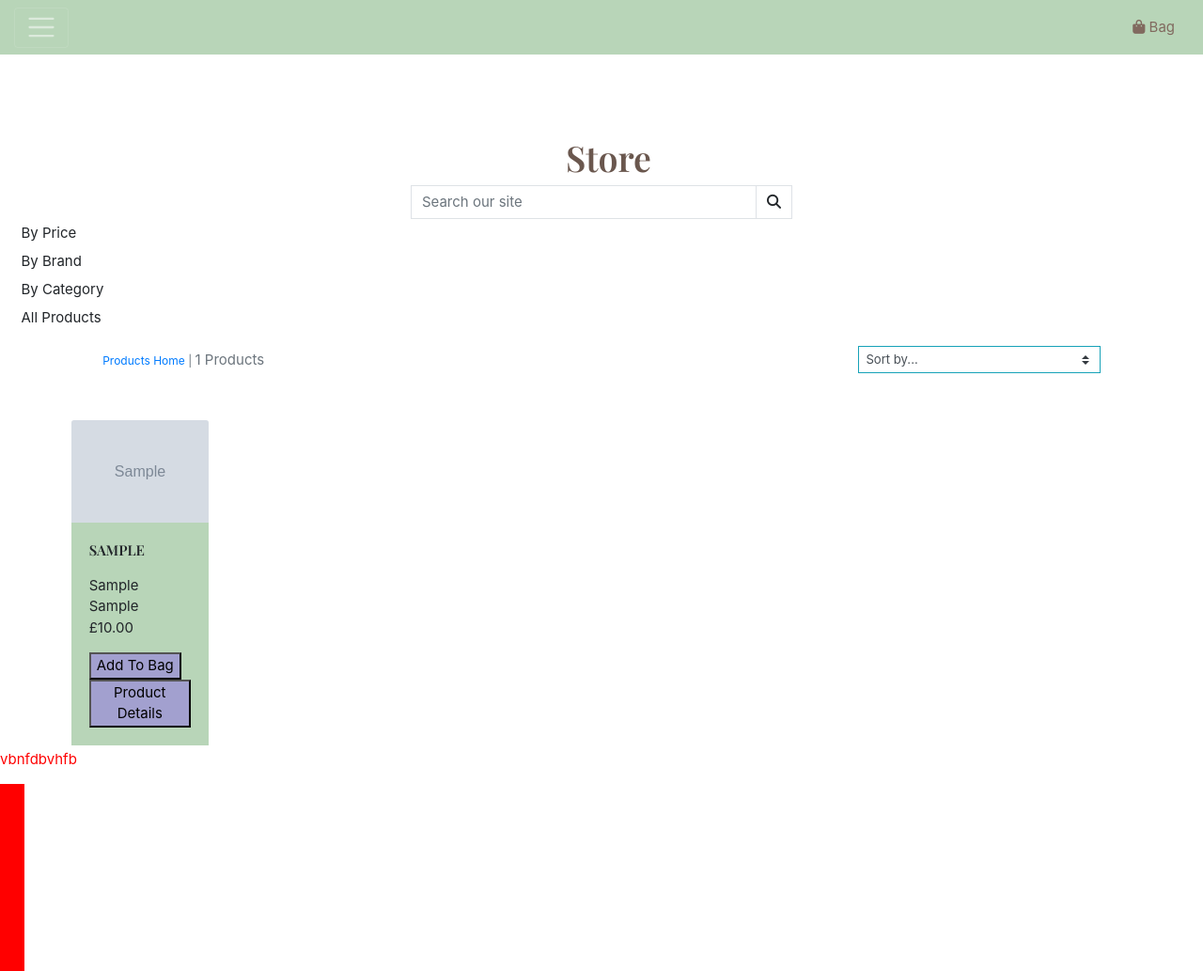
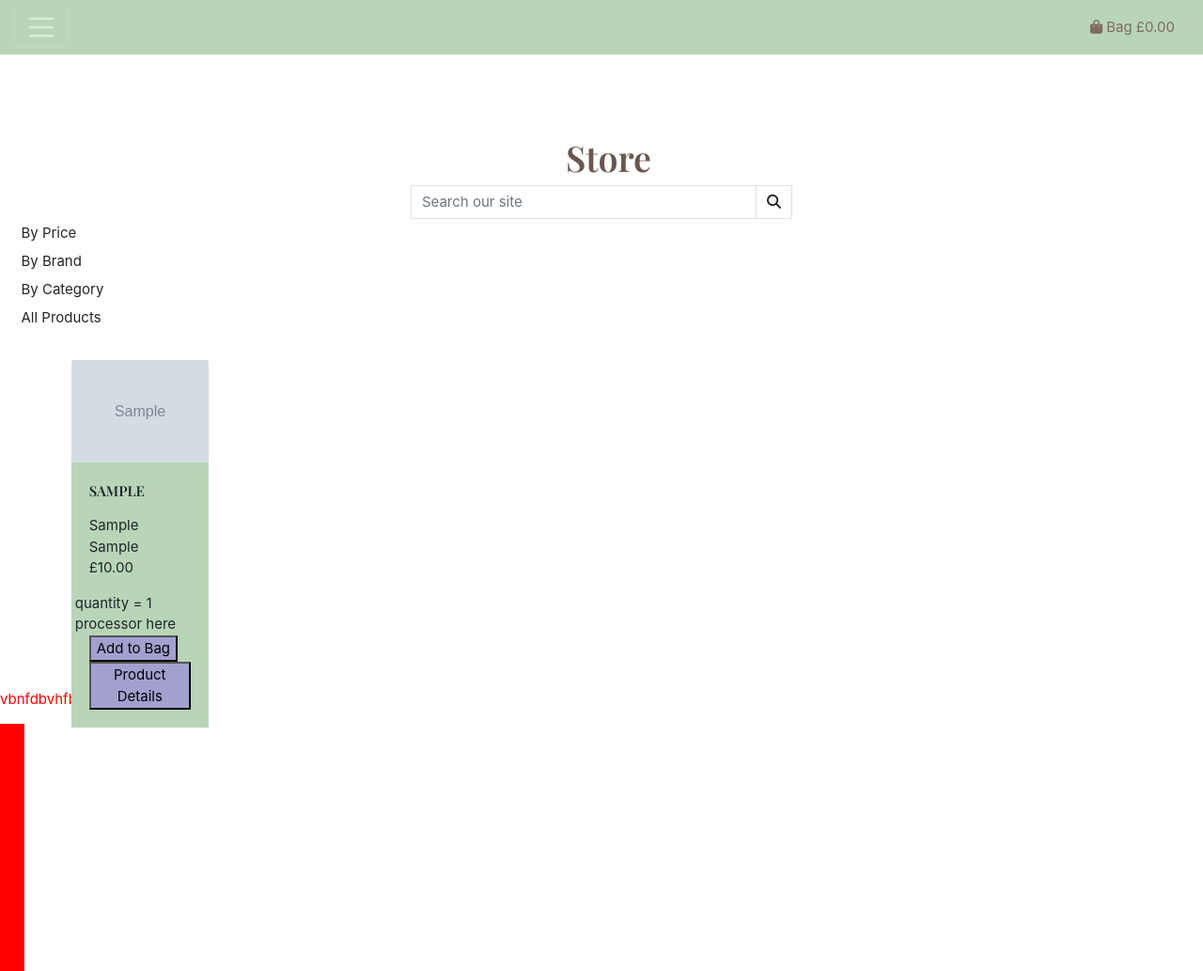
Before and after one commit to Code-Institute-Submissions/Willdeakin-Milestone-Project-4, a Django app: page /store/ in a window 1280 px wide. Shown: the top 1033 px of the page at 94% size. Run offline with Django 3.2, Linux system fonts and the light colour scheme; tables that the repository leaves empty hold one stand-in row (values such as "Sample post"); grey boxes marked "Sample" are stand-in pictures; some libraries are stand-ins or nearby versions.

Commit message:
added add_to_bag functionality

```diff
--- a/bag/contexts.py
+++ b/bag/contexts.py
@@ -1,7 +1,7 @@
 from decimal import Decimal
 from django.conf import settings
 from django.shortcuts import get_object_or_404
-from products.models import Product
+from store.models import Products
 
 
 def bag_contents(request):
@@ -11,19 +11,19 @@ def bag_contents(request):
     product_count = 0
     bag = request.session.get('bag', {})
 
-    for item_id, item_data in bag.items():
-        if isinstance(item_data, int):
-            product = get_object_or_404(Product, pk=item_id)
-            total += item_data * product.price
-            product_count += item_data
+    for item_id, quantity in bag.items():
+        if isinstance(quantity, int):
+            product = get_object_or_404(Products, pk=item_id)
+            total += quantity * product.price
+            product_count += quantity
             bag_items.append({
                 'item_id': item_id,
-                'quantity': item_data,
+                'quantity': quantity,
                 'product': product,
             })
         else:
-            product = get_object_or_404(Product, pk=item_id)
-            for quantity in item_data['items_by_size'].items():
+            product = get_object_or_404(Products, pk=item_id)
+            for quantity in quantity['items_by_size'].items():
                 total += quantity * product.price
                 product_count += quantity
                 bag_items.append({
@@ -31,7 +31,6 @@ def bag_contents(request):
                     'quantity': quantity,
                     'product': product,
                 })
-
 
 
     grand_total = total
--- a/bag/templates/bag/index.html
+++ b/bag/templates/bag/index.html
@@ -42,8 +42,7 @@
                                         <img class="img-fluid rounded" src="{{ item.product.image.url }}">
                                     </td>
                                     <td class="py-3">
-                                        <p class="my-0"><strong>{{ item.product.name }}</strong></p>
-                                        <p class="my-0 small text-muted">SKU: {{ item.product.sku|upper }}</p>
+                                        <p class="my-0">Product: {{ item.product.product|upper }}</p>
                                     </td>
                                     <td class="py-3">
                                         <p class="my-0">${{ item.product.price }}</p>
@@ -77,7 +76,7 @@
                                             </div>
                                         </form>
                                         <a class="update-link text-info"><small>Update</small></a>
-                                        <a class="remove-item text-danger float-right" id="remove_{{ item.item_id }}" data-product_size="{{ item.size }}"><small>Remove</small></a>
+                                        <a class="remove-item text-danger float-right" id="remove_{{ item.item_id }}"><small>Remove</small></a>
                                     </td>
                                     <td class="py-3">
                                         <p class="my-0">${{ item.product.price | calc_subtotal:item.quantity }}</p>
--- a/bag/urls.py
+++ b/bag/urls.py
@@ -2,5 +2,9 @@ from django.urls import path
 from . import views
 
 urlpatterns = [
-    path('', views.view_bag, name='bag'),
+    path('', views.view_bag, name='view_bag'),
+    path('add/<item_id>/', views.add_to_bag, name='add_to_bag'),
+    path('adjust/<item_id>/', views.adjust_bag, name='adjust_bag'),
+    path('adjust/<item_id>/', views.adjust_bag, name='adjust_bag'),
+    path('remove/<item_id>/', views.remove_from_bag, name='remove_from_bag'),
 ]
--- a/milestone_project_4/settings.py
+++ b/milestone_project_4/settings.py
@@ -82,6 +82,7 @@ TEMPLATES = [
                 'django.template.context_processors.request',
                 'django.contrib.auth.context_processors.auth',
                 'django.contrib.messages.context_processors.messages',
+                'bag.contexts.bag_contents',
             ],
         },
     },
--- a/store/templates/store/index.html
+++ b/store/templates/store/index.html
@@ -15,36 +15,8 @@
 
 {% block content %}
 
-<div class="row">
-    <div class="product-container col-10 offset-1">
-
-        <div class="row mt-1 mb-2">
-            <div class="col-12 col-md-6 my-auto order-md-last d-flex justify-content-center justify-content-md-end">
-                <div class="sort-select-wrapper w-50">
-                    <select id="sort-selector" class="custom-select custom-select-sm rounded-0 border border-{% if current_sorting != 'None_None' %}info{% else %}black{% endif %}">
-                        <option value="reset" {% if current_sorting == 'None_None' %}selected{% endif %}>Sort by...</option>
-                        <option value="price_asc" {% if current_sorting == 'price_asc' %}selected{% endif %}>Price (low to high)</option>
-                        <option value="price_desc" {% if current_sorting == 'price_desc' %}selected{% endif %}>Price (high to low)</option>
-                        <option value="brand_asc" {% if current_sorting == 'brand_asc' %}selected{% endif %}>Brand (A-Z)</option>
-                        <option value="brand_desc" {% if current_sorting == 'brand_desc' %}selected{% endif %}>Brand (Z-A)</option>
-                        <option value="category_asc" {% if current_sorting == 'category_asc' %}selected{% endif %}>Category (A-Z)</option>
-                        <option value="category_desc" {% if current_sorting == 'category_desc' %}selected{% endif %}>Category (Z-A)</option>
-                    </select>
-                </div>
-            </div>
 
 
-            <div class="col-12 col-md-6 order-md-first">
-                <p class="text-muted mt-3 text-center text-md-left">
-                    {% if search_term or current_categories or current_sorting != 'None_None' %}
-                        <span class="small"><a href="{% url 'store' %}">Products Home</a> | </span>
-                    {% endif %}
-                    {{ products|length }} Products{% if search_term %} found for <strong>"{{ search_term }}"</strong>{% endif %}
-                </p>
-            </div>
-        </div>
-    </div>
-</div>
 <div class="row">
 {% for product in products %}
 
@@ -63,12 +35,15 @@
                         <p class="mb-0">{{ product.brand }} {{ product.product }}</p>
                         <p>£{{ product.price }}</p>
                         <div class="row">
-                        <a href=""><button class="card-btn">Add To Bag</button></a>
+                            <form class="form" action="{% url 'add_to_bag' product.id %}" method="POST">
+                                {% csrf_token %}
+                                    quantity = 1 processor here
+                                <input type="submit" class="card-btn " value="Add to Bag">
+
+                            </form>
                             <a href="{% url 'product_detail' product.id %}" class=""><button class="card-btn">Product Details</button></a>
                         </div>
-
                     </div>
-
                 </div>
             </div>
         </div>
--- a/store/templates/store/product_detail.html
+++ b/store/templates/store/product_detail.html
@@ -28,7 +28,7 @@
 
 
                     <p class="mt-3">{{ product.description }}</p>
-                    <form class="form" action="" method="POST">
+                    <form class="form" action="{% url 'add_to_bag' product.id %}" method="POST">
                         {% csrf_token %}
                         <div class="form-row">
 
@@ -72,6 +72,8 @@
                             <input type="hidden" name="redirect_url" value="{{ request.path }}">
                         </div>
                     </form>
+
+
                 </div>
             </div>
         </div>
--- a/templates/base.html
+++ b/templates/base.html
@@ -36,40 +36,7 @@
   {% include 'includes/navbar.html' %}
 
 
-    <div class="nav-wrapper">
 
-        <div class="pos-f-t">
-          <div class="collapse" id="navbarToggleExternalContent">
-            {% if request.user.is_authenticated %}
-                  <div class="bg-custom p-4">
-                      <div class="row">
-                        <span class="col-3"><a href="{% url 'home' %}" class="nav-link">Home</a></span>
-                        <span class="col-3"><a href="{% url 'store' %}" class="nav-link">Browse Our Selection Of Fitness Equipment</a></span>
-                        <span class="col-3 "><a href="{% url 'profile' %}" class="nav-link">Profile</a></span>
-                        <span class="col-3"><a href="{% url 'account_logout' %}" class="nav-link">Logout</a></span>
-                        <span class="session-user">Logged in</span>
-                    </div>
-                  </div>
-            {% else %}
-
-                  <div class="bg-custom p-4">
-                    <div class="row">
-                      <span class="col-3"><a href="{% url 'home' %}" class="nav-link">Home</a></span>
-                      <span class="col-3"><a href="{% url 'store' %}" class="nav-link">Browse Our Selection Of Fitness Equipment</a></span>
-                      <span class="col-3 "><a href="{% url 'account_login' %}" class="nav-link">Login</a></span>
-                      <span class="col-3"><a href="{% url 'account_signup' %}" class="nav-link">Register</a></span>
-                    </div>
-                  </div>
-            {% endif %}
-          </div>
-        </div>
-            <nav class="navbar navbar-dark bg-custom">
-                <button class="navbar-toggler" type="button" data-toggle="collapse" data-target="#navbarToggleExternalContent" aria-controls="navbarToggleExternalContent" aria-expanded="false" aria-label="Toggle navigation">
-                  <span class="navbar-toggler-icon"></span>
-                </button>
-                <span class="checkout"><a href="{% url 'bag' %}" class="nav-link-bag"><i class="fas fa-shopping-bag"></i> Bag</a></span>
-            </nav>
-      </div>
 
 
         <a class="logo-font font-weight-bold nav-link text-black mr-5" href="#" id="all-products-link" data-toggle="dropdown" aria-haspopup="true" aria-expanded="false">
--- a/templates/includes/navbar.html
+++ b/templates/includes/navbar.html
@@ -29,6 +29,12 @@
             <button class="navbar-toggler" type="button" data-toggle="collapse" data-target="#navbarToggleExternalContent" aria-controls="navbarToggleExternalContent" aria-expanded="false" aria-label="Toggle navigation">
               <span class="navbar-toggler-icon"></span>
             </button>
-            <span class="checkout"><a href="{% url 'bag' %}" class="nav-link-bag"><i class="fas fa-shopping-bag"></i> Bag</a></span>
+            <span class="checkout"><a href="{% url 'view_bag' %}" class="nav-link-bag"><i class="fas fa-shopping-bag"></i> Bag
+              {% if grand_total %}
+                  £{{ grand_total|floatformat:2 }}
+              {% else %}
+                  £0.00
+              {% endif %}
+            </a></span>
         </nav>
   </div>
```
Also changed, not shown: bag/views.py (+12 -0 lines), home/templates/home/index.html (+8 -14 lines). Lines whose indentation alone changed are shown as unchanged.
